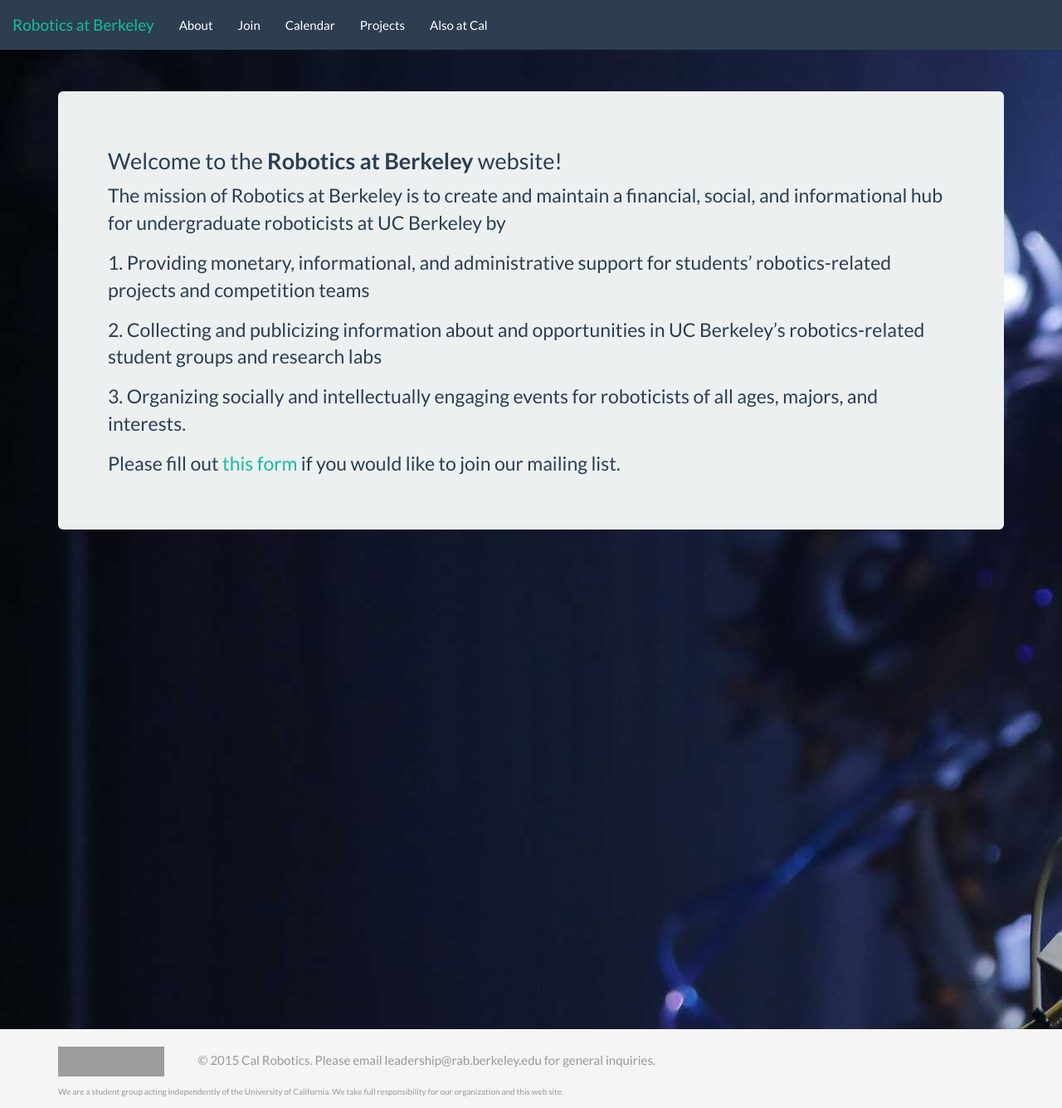
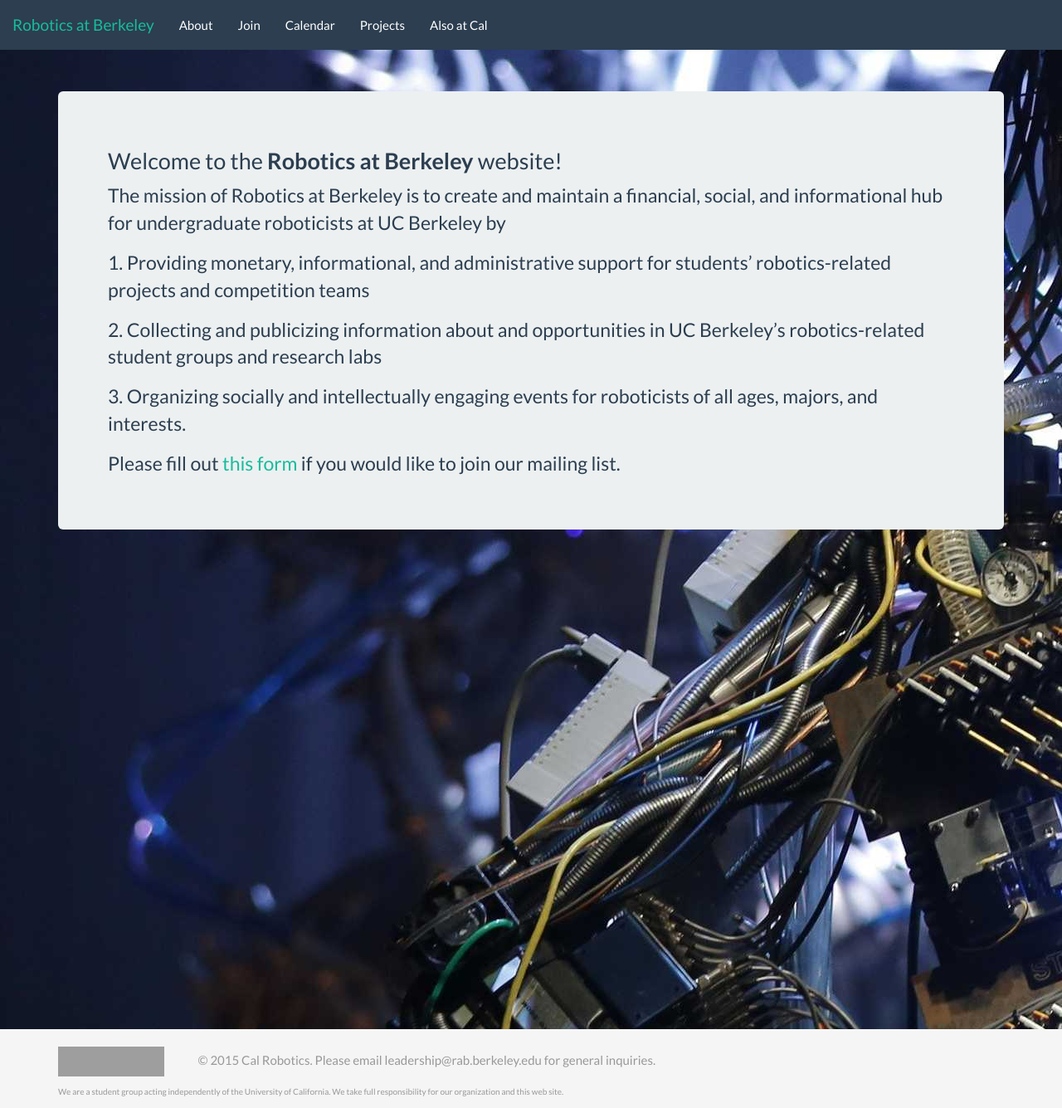
Before and after one commit to ucberkeleyrobotics/website, a Flask app: page / in a window 1280 px wide. Shown: the whole page at 83% size. Run offline with Flask 2, Linux system fonts and the light colour scheme; some libraries are stand-ins or nearby versions; grey boxes are pictures that could not be loaded.

Commit message:
scaling backgrounds maybe (needs some adjusting)

```diff
--- /dev/null
+++ b/static/css/scaling-background.css
@@ -0,0 +1,19 @@
+#bg {
+  position: fixed;
+  top: -50%;
+  left: -50%;
+  width: 200%;
+  height: 200%;
+  z-index: -5;
+}
+#bg img {
+  position: absolute;
+  top: 0;
+  left: 0;
+  right: 0;
+  bottom: 0;
+  margin: auto;
+  min-width: 50%;
+  min-height: 50%;
+  z-index: -5;
+}
--- a/templates/default.html
+++ b/templates/default.html
@@ -8,6 +8,7 @@
   <script src="https://ajax.googleapis.com/ajax/libs/jquery/1.11.3/jquery.min.js"></script>
 			<link type="text/css" href="/static/css/sticky-footer-navbar.css" rel="stylesheet">
 			<link type="text/css" href="/static/css/simple-sidebar.css" rel="stylesheet">
+            <link type="text/css" href="/static/css/scaling-background.css" rel="stylesheet">
 			 <script src="http://maxcdn.bootstrapcdn.com/bootstrap/3.3.5/js/bootstrap.min.js"></script>
 			 <style>
 			 	h1{font-size: 42px;}
@@ -55,5 +56,8 @@
 
 		      </div>
 	    	</div>
+            <div id="bg">
+                <img src={% block bg_url %}{% endblock %} alt="">
+            </div>
 		</body>
 	</html>
--- a/templates/home-default.html
+++ b/templates/home-default.html
@@ -6,8 +6,9 @@
 			<link href="/static/img/new_icon.png" rel="icon" type="image/png" />
 			<link rel="stylesheet" href="static/css/bootstrap.min.css">
   <script src="https://ajax.googleapis.com/ajax/libs/jquery/1.11.3/jquery.min.js"></script>
-			<link type="text/css" href="static/css/sticky-footer-navbar.css" rel="stylesheet">
-			<link type="text/css" href="static/css/simple-sidebar.css" rel="stylesheet">
+			<link type="text/css" href="/static/css/sticky-footer-navbar.css" rel="stylesheet">
+			<link type="text/css" href="/static/css/simple-sidebar.css" rel="stylesheet">
+            <link type="text/css" href="/static/css/scaling-background.css" rel="stylesheet">
 			 <script src="http://maxcdn.bootstrapcdn.com/bootstrap/3.3.5/js/bootstrap.min.js"></script>
 			 <style>
 			 	h1{font-size: 42px;}
@@ -16,7 +17,6 @@
 			 </style>
 		</head>
 		<body>
-
 			<nav class="navbar navbar-default navbar-fixed-top">
 			  <div class="container-fluid">
 			    <div class="navbar-header">
@@ -59,5 +59,8 @@
 
 		      </div>
 	    	</div>
+            <div id="bg">
+                <img src={% block bg_url %}{% endblock %} alt="">
+            </div>
 		</body>
 	</html>
--- a/templates/index.html
+++ b/templates/index.html
@@ -1,6 +1,7 @@
 {% extends "home-default.html" %}
 {% block head %}{% endblock %}
 {% block title %}Home{% endblock %}
+{% block bg_url %}"/static/img/battlebot.jpg"{% endblock %}
 {% block content %}
 
 <div style="width:200px; height:50px;"></div>
@@ -16,10 +17,6 @@
 		<!-- </div>
 		<div class="col-sm-3"> -->
 		<!-- </div> -->
-		<script>
-			document.body.style.backgroundImage = "url('static/img/battlebot.jpg')";
-			document.body.style.backgroundRepeat = "no-repeat";
-		</script>
 	</div>
 </div><!-- /.blurb -->
 {% endblock %}
--- a/templates/related/index.html
+++ b/templates/related/index.html
@@ -1,10 +1,8 @@
 {% extends "default.html" %}
 {% block head %}{% endblock %}
 {% block title %}New Projects{% endblock %}
+{% block bg_url %}"/static/img/berkeleypic.jpg"{% endblock %}
 {% block content %}
-        <script>
-            document.body.style.backgroundImage = "url('/static/img/berkeleypic.jpg')";
-        </script>
         <center>
             <div class="container" style="height:100px">
             </div>
```
